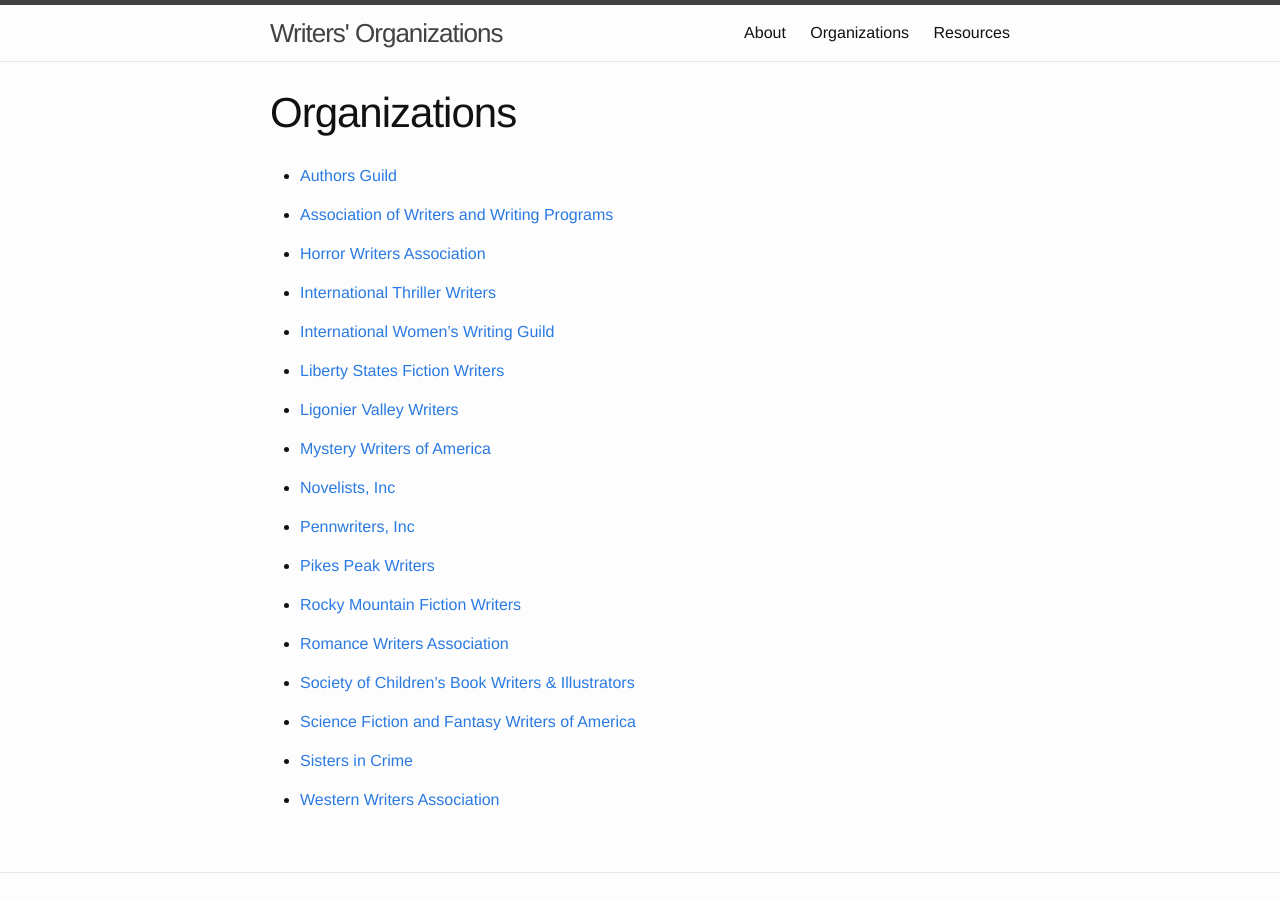
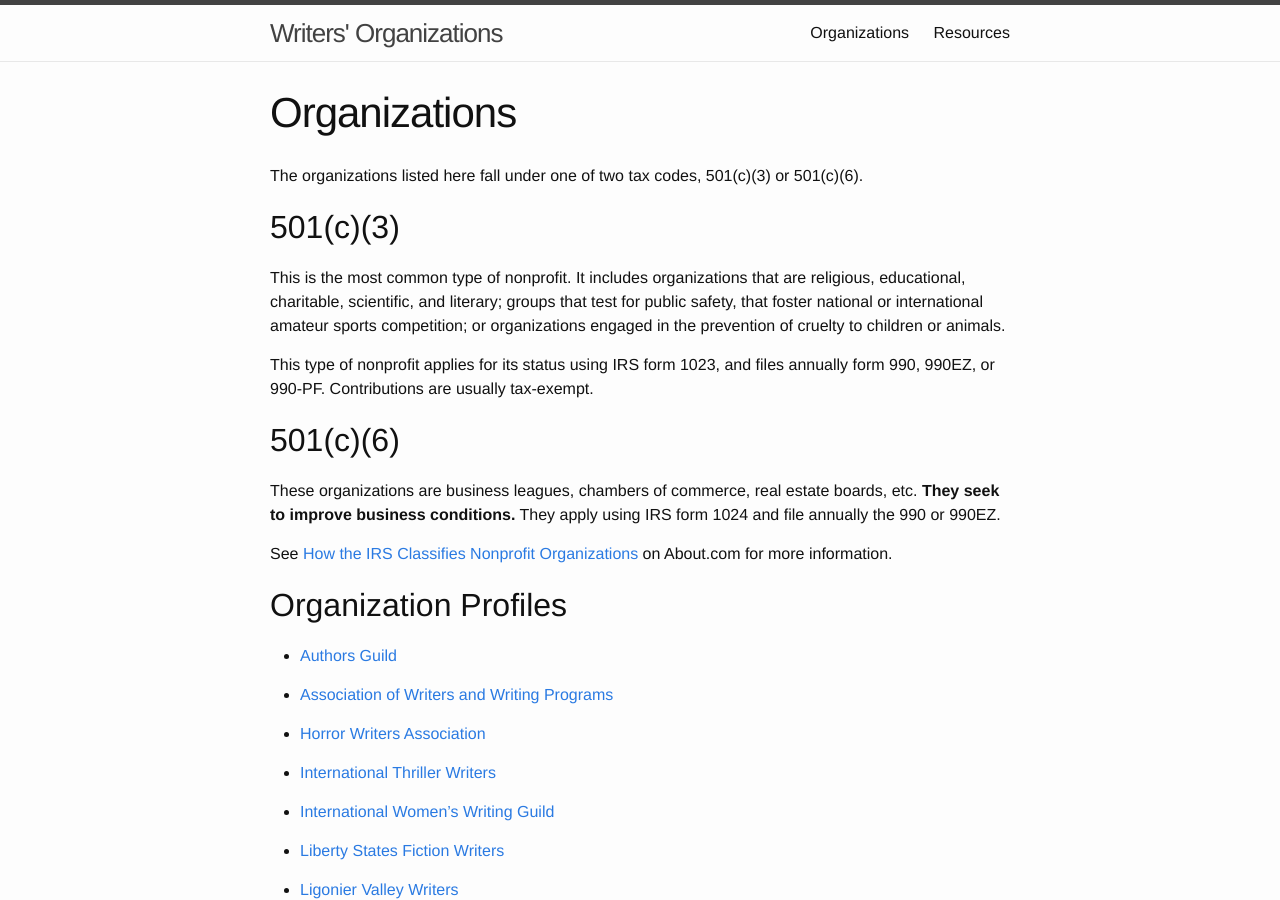
Before and after one commit to davidlday/writers-organizations, a Jekyll site: the page built from orgs/index.md, in a window 1280 px wide and 900 px high. Built offline with Jekyll 4.4.1, drawn with Linux system fonts in a browser that asks for light colours.

Commit message:
Cleaned up about and main page.

```diff
--- a/index.html
+++ /dev/null
@@ -1,5 +0,0 @@
----
-layout: default
----
-
-An open source, curated list of US-based nonprofit organizations oriented toward writers of fiction prose and poetry.
--- a/orgs/index.md
+++ b/orgs/index.md
@@ -2,6 +2,30 @@
 layout: page
 title: Organizations
 ---
+
+The organizations listed here fall under one of two tax codes, 501(c)(3) or
+501(c)(6).
+
+## 501(c)(3)
+
+This is the most common type of nonprofit. It includes organizations that are
+religious, educational, charitable, scientific, and literary; groups that test
+for public safety, that foster national or international amateur sports competition;
+or organizations engaged in the prevention of cruelty to children or animals.
+
+This type of nonprofit applies for its status using IRS form 1023, and files
+annually form 990, 990EZ, or 990-PF. Contributions are usually tax-exempt.
+
+## 501(c)(6)
+
+These organizations are business leagues, chambers of commerce, real estate
+boards, etc. **They seek to improve business conditions.** They apply using IRS
+form 1024 and file annually the 990 or 990EZ.
+
+See [How the IRS Classifies Nonprofit Organizations](http://nonprofit.about.com/od/becomingtaxexempt/a/nonprofittypes.htm)
+on About.com for more information.
+
+## Organization Profiles
 
 {% assign orgs = site.data.organizations | sort: name %}
 
```
Also changed, not shown: about.md (deleted, +0 -9 lines), index.md (added, +16 -0 lines).
